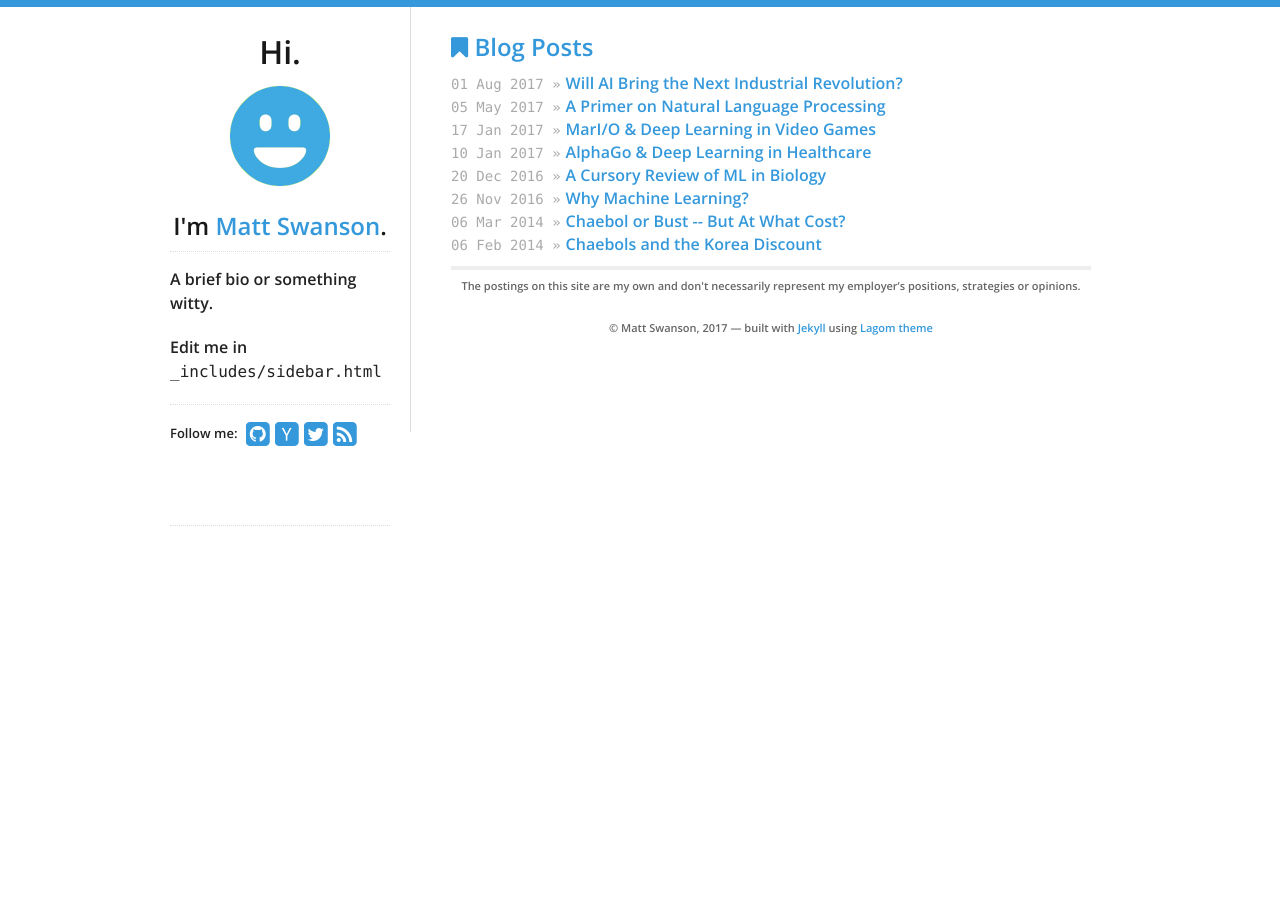
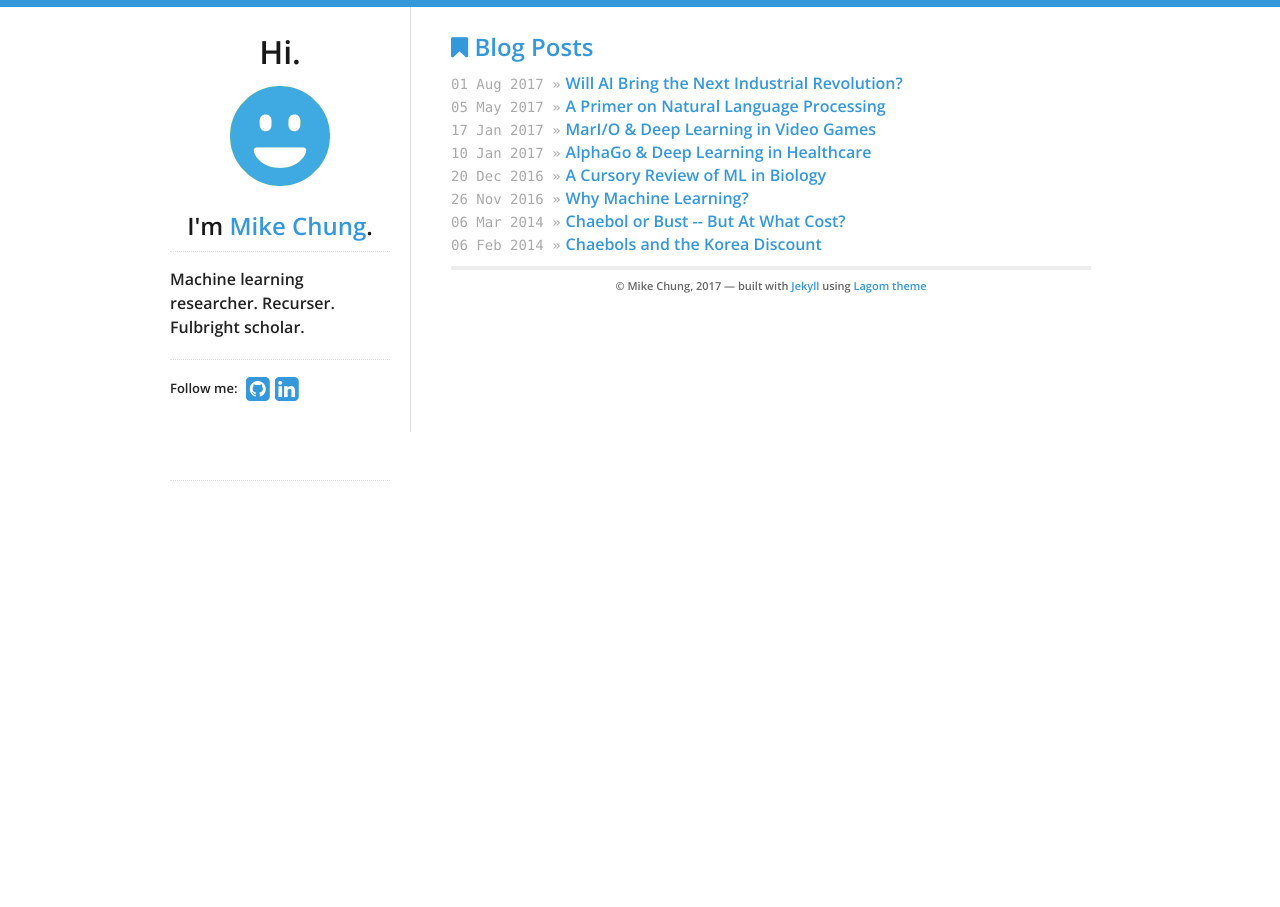
Before and after one commit to chungjsm/chungjsm.github.io, a Jekyll site: the page built from index.html, in a window 1280 px wide. Built offline with Jekyll 4.4.1, drawn with Linux system fonts in a browser that asks for light colours; nearby versions of some CDN libraries.

Commit message:
personalize theme

```diff
--- a/_data/theme.yml
+++ b/_data/theme.yml
@@ -5,21 +5,21 @@ highlight_color: '#3498db'
 
 # Profile links on the left sidebar, leave blank to ignore
 social:
-  github: swanson
+  github: chungjsm
   #bitbucket: philipj
-  hacker_news: swanson
+  #hacker_news: swanson
   #stackexchange: 348619
   #stackoverflow: 348619
-  twitter: _swanson
-  #facebook: zuck
+  #twitter:
+  #facebook:
   #tumblr: animalygifs
-  #linkedin: philipjagielski
+  linkedin: chungjsm
   #gplus: 110552447039675960964
   #gravatar: 86e6ff8f75f9daef42d53b7f8002fd95
   #flickr: johndoe
 
 # "Hi, I'm _______"
-name: Matt Swanson
+name: Mike Chung
 email: test@example.com
 tagline: "weak opinions, strongly held"
 
@@ -27,7 +27,7 @@ tagline: "weak opinions, strongly held"
 google_analytics_key: UA-xxxx-x
 
 # Toggle "Postings are my own" disclaimer in footer
-show_disclaimer: true
+show_disclaimer: false
 
 # Toggle link/icon to view atom feed (/atom.xml) in sidebar
-show_atom_feed: true
+show_atom_feed: false
--- a/_includes/sidebar.html
+++ b/_includes/sidebar.html
@@ -9,10 +9,7 @@
   </a>
   <h2>I'm <a href="/">{{ site.data.theme.name }}</a>.</h2>
   <div id="bio">
-    <p>A brief bio or something witty.</p>
-    <p>
-      Edit me in <code>_includes/sidebar.html</code>
-    </p>
+    <p>Machine learning researcher. Recurser. Fulbright scholar.</p>
   </div>
   <div id="social">
     {% include social.html %}
```
